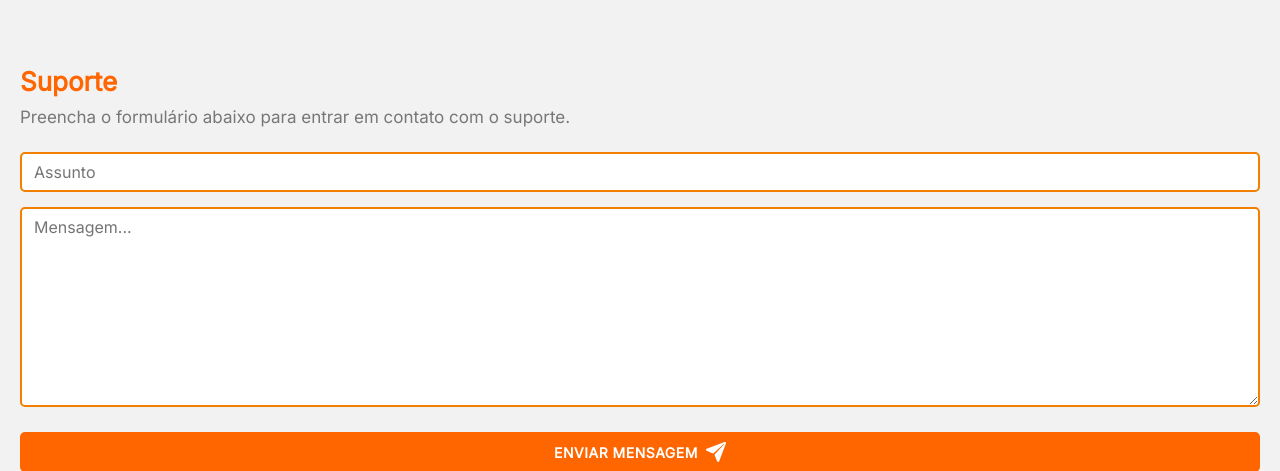
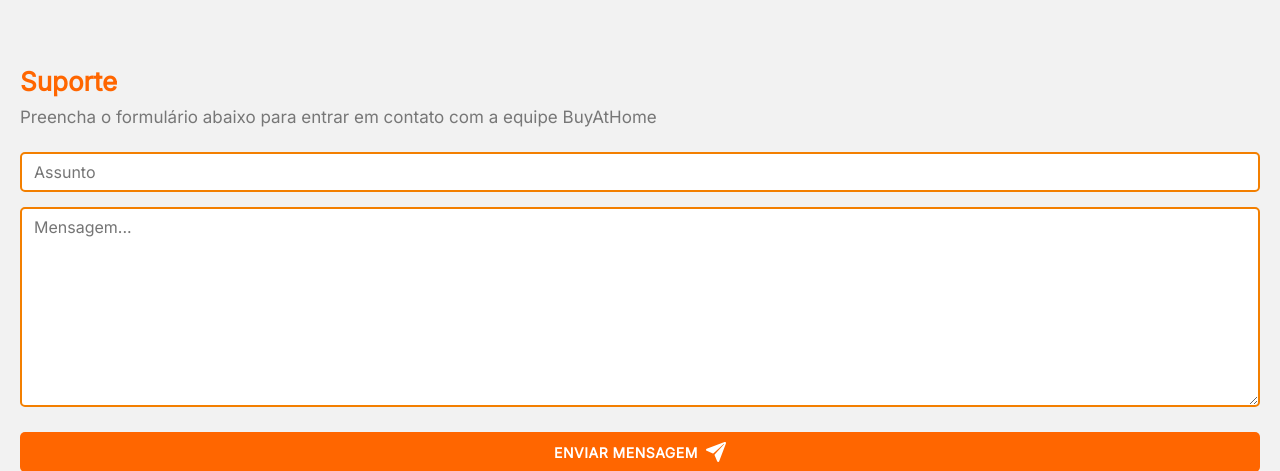
Before and after one commit to cadulucas1/CRUDCAT, a PHP site: template app/views/cliente/suporte.php in a window 1280 px wide. Shown: the part 141-612 px from the top of the page. Run offline with PHP 8.4, Linux system fonts and the light colour scheme; the template is opened without the code that fills it, so the values that code supplies are empty.

Commit message:
Fix (Ajustando CSS): Arrumando pequenos ajustes nas Views

```diff
--- a/app/views/cliente/suporte.php
+++ b/app/views/cliente/suporte.php
@@ -18,7 +18,8 @@
     <form class="form-suporte" method="post" action="">
       <div class="div-titulo-suporte">
         <h1 class="titulo-suporte">Suporte</h1>
-        <p class="texto-suporte">Preencha o formulário abaixo para entrar em contato com o suporte.</p>
+        <p class="texto-suporte">Preencha o formulário abaixo para entrar em contato com a equipe BuyAtHome
+        </p>
       </div>
       <div class="div-input-assunto">
         <input type="text" placeholder="Assunto" class="input-assunto" name="assunto">
--- a/app/views/geral/perfil_loja.php
+++ b/app/views/geral/perfil_loja.php
@@ -20,10 +20,6 @@
                 </div>
 
                 <div class="perfil_loja_container_buttons">
-
-                    <label class="perfil_loja_button_base">
-                        <img src="./public/images/icons/icon_mensagem.svg" alt="banner" class="perfil_loja_button_base_icon">
-                    </label>
 
                     <label class="perfil_loja_like-button">
                         <input type="checkbox" data-id-loja='<?= $loja['id_loja'] ?>' id="perfil_loja_heart" class="on" value="<?= $seguindo ?>" <?= $seguindo ? 'checked' : '' ?>>
```
